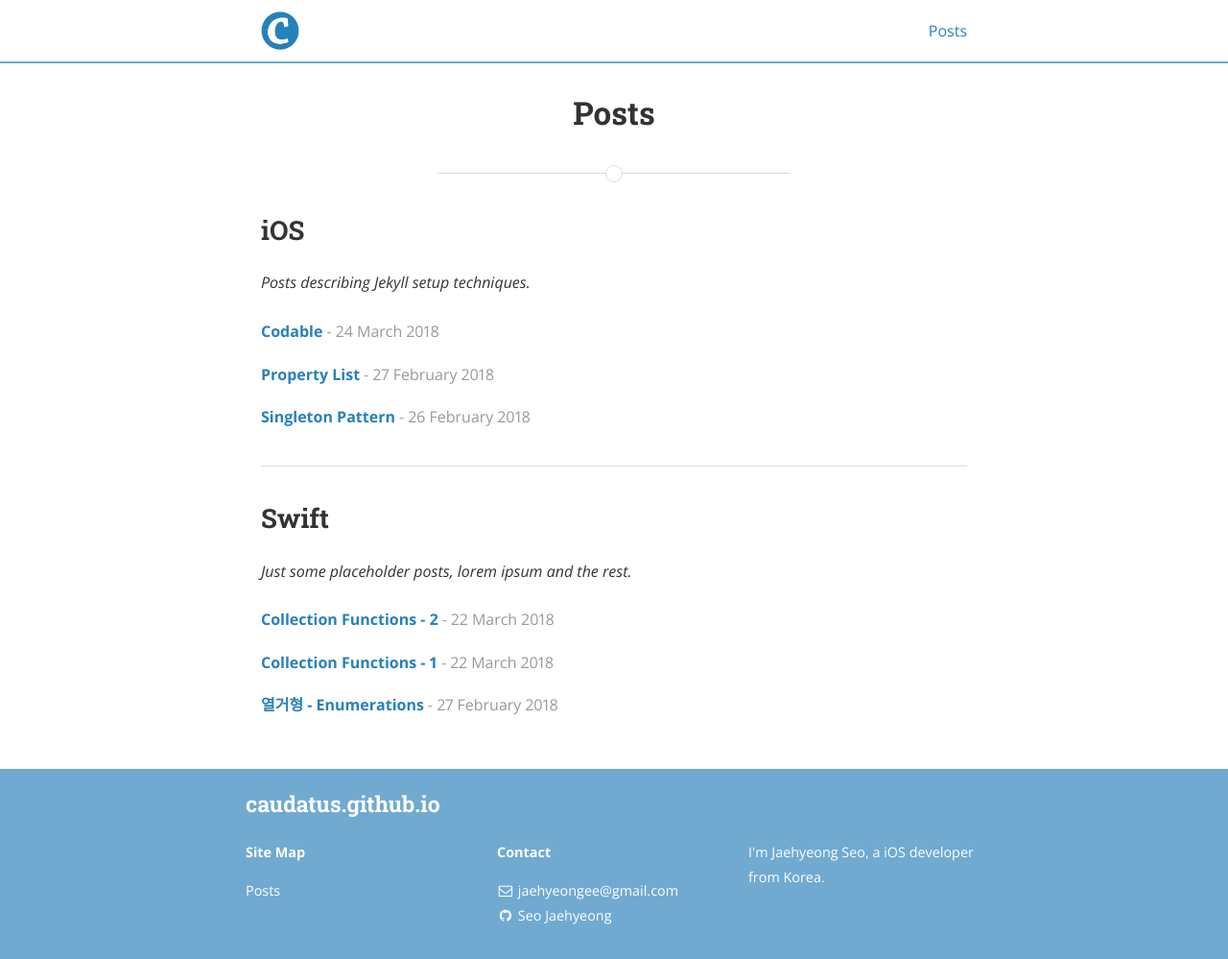
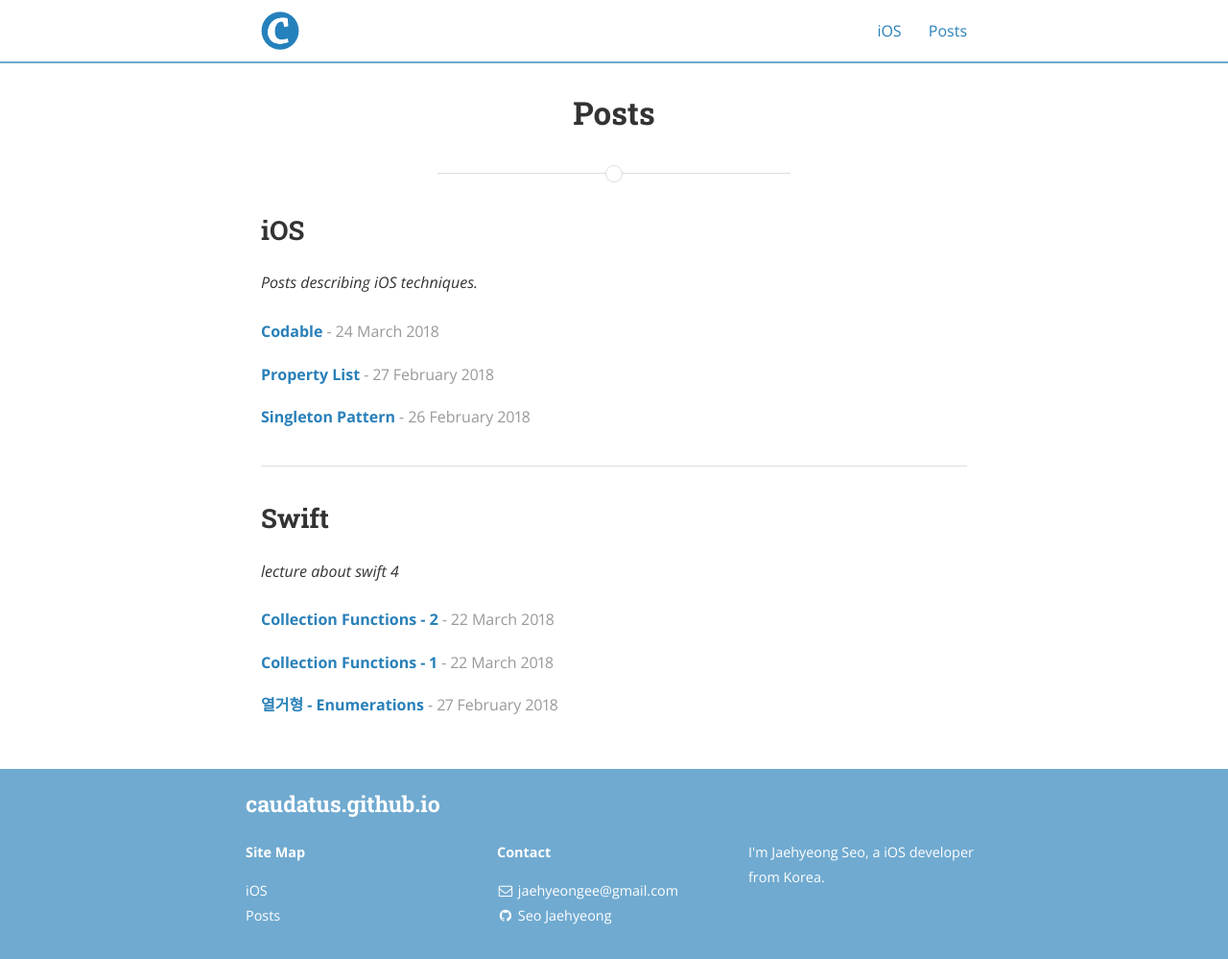
Before and after one commit to 00aney/caudatus.github.io, a Jekyll site: the page built from posts.html, in a window 1280 px wide. Shown: the whole page at 96% size. Built offline with Jekyll 4.4.1, drawn with Linux system fonts in a browser that asks for light colours; nearby versions of some CDN libraries.

Commit message:
update config

```diff
--- a/_config.yml
+++ b/_config.yml
@@ -39,10 +39,10 @@ jekyll-archives:
 # Category descriptions (for archive pages)
 descriptions:
   - cat: iOS
-    desc: "Posts describing Jekyll setup techniques."
+    desc: "Posts describing iOS techniques."
 
   - cat: Swift
-    desc: "Just some placeholder posts, lorem ipsum and the rest."
+    desc: "lecture about swift 4"
 
 social:
   - name: GitHub
```
Also changed, not shown: ios.html (added, +27 -0 lines).
